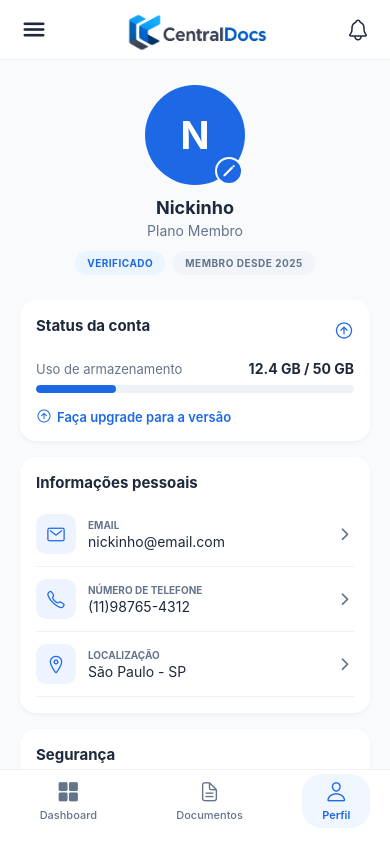
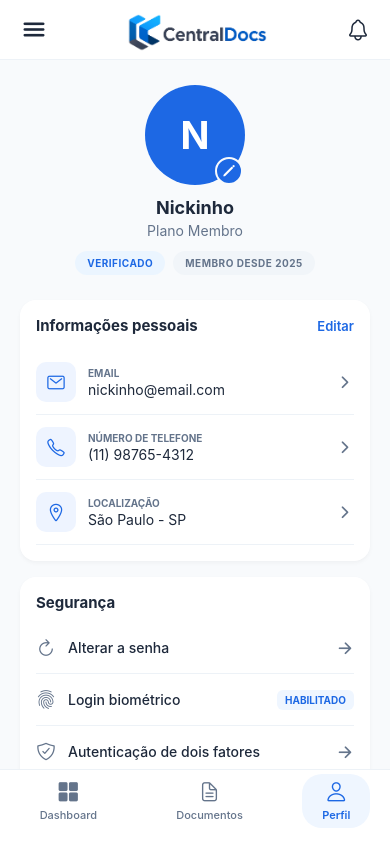
Before and after one commit to Arturqueiiroz/CentralDocsMobile, a React Native app: screen /Perfil in a window 390 px wide. Built offline with nearby package versions, Linux system fonts and the light colour scheme.

Commit message:
Implementa edição de perfil com modal e validações de entrada

```diff
--- a/src/Presentation/theme/PerfilCss.Tsx
+++ b/src/Presentation/theme/PerfilCss.Tsx
@@ -1,12 +1,4 @@
 import { StyleSheet } from "react-native";
-
-const badgeStyles = StyleSheet.create({
-    badgeRow: {
-        flexDirection: 'row',
-        gap: 8,
-        marginTop: 12,
-    },
-});
 
 const styles = StyleSheet.create({
     container: {
@@ -15,7 +7,7 @@ const styles = StyleSheet.create({
     },
     scrollContent: {
         paddingHorizontal: 20,
-        paddingBottom: 140, // Respiro confortável no final da rolagem
+        paddingBottom: 140,
     },
     profileHeaderContainer: {
         alignItems: 'center',
@@ -102,42 +94,6 @@ const styles = StyleSheet.create({
         color: '#1E293B',
         marginBottom: 10,
     },
-    storageTextRow: {
-        flexDirection: 'row',
-        justifyContent: 'space-between',
-        alignItems: 'center',
-        marginBottom: 8,
-    },
-    storageLabel: {
-        fontSize: 13,
-        color: '#64748B',
-    },
-    storageValue: {
-        fontSize: 14,
-        fontWeight: '700',
-        color: '#1E293B',
-    },
-    progressBarBackground: {
-        height: 8,
-        backgroundColor: '#F1F5F9',
-        borderRadius: 4,
-        overflow: 'hidden',
-        marginBottom: 15,
-    },
-    progressBarFill: {
-        height: '100%',
-        backgroundColor: '#1D68E4',
-        borderRadius: 4,
-    },
-    upgradeLink: {
-        flexDirection: 'row',
-        alignItems: 'center',
-    },
-    upgradeLinkText: {
-        color: '#1D68E4',
-        fontSize: 13,
-        fontWeight: '600',
-    },
     infoRow: {
         flexDirection: 'row',
         alignItems: 'center',
@@ -211,12 +167,47 @@ const styles = StyleSheet.create({
         fontSize: 16,
         fontWeight: '700',
     },
-    versionText: {
-        textAlign: 'center',
-        color: '#94A3B8',
-        fontSize: 10,
+    editarLink: {
+        fontSize: 13,
         fontWeight: '600',
-        letterSpacing: 0.8,
+    },
+    modalOverlay: {
+        flex: 1,
+        justifyContent: 'flex-end',
+        backgroundColor: 'rgba(0, 0, 0, 0.4)',
+    },
+    modalCard: {
+        backgroundColor: '#FFFFFF',
+        borderTopLeftRadius: 20,
+        borderTopRightRadius: 20,
+        paddingHorizontal: 20,
+        paddingTop: 20,
+        paddingBottom: 30,
+        maxHeight: '85%',
+    },
+    modalHeaderRow: {
+        flexDirection: 'row',
+        justifyContent: 'space-between',
+        alignItems: 'center',
+        marginBottom: 16,
+    },
+    modalTitle: {
+        fontSize: 17,
+        fontWeight: '700',
+    },
+    modalButtonsRow: {
+        flexDirection: 'row',
+        alignItems: 'center',
+        gap: 12,
+        marginTop: 6,
+    },
+    modalCancelButton: {
+        paddingVertical: 12,
+        paddingHorizontal: 16,
+    },
+    modalCancelText: {
+        fontSize: 15,
+        fontWeight: '600',
     },
 });
 
--- a/src/Presentation/views/Perfil/Perfil.tsx
+++ b/src/Presentation/views/Perfil/Perfil.tsx
@@ -1,31 +1,97 @@
-import React from 'react';
-import { StyleSheet, View, Text, TouchableOpacity, ScrollView, } from 'react-native';
+import React, { useState } from 'react';
+import { View, Text, TouchableOpacity, ScrollView, Modal, Alert, KeyboardAvoidingView, Platform } from 'react-native';
 import { Ionicons } from '@expo/vector-icons';
-import { HeaderScreen } from '../../components/Header'; // Ajuste os pontinhos de acordo com a pasta onde criar este arquivo
+import { useNavigation } from '@react-navigation/native';
+import { NativeStackNavigationProp } from '@react-navigation/native-stack';
+import { HeaderScreen } from '../../components/Header';
 import { FooterScreen } from "../../components/Footer";
+import { CustomInput } from '../../components/CustomTextInput';
+import { CustomButton } from '../../components/CustomButton';
 import { useTheme } from '../../context/ThemeContext';
+import { RootStackParamList } from '../../../../App';
 import styles from "../../theme/PerfilCss";
+
+type NavigationProp = NativeStackNavigationProp<RootStackParamList>;
+
+type DadosPerfil = {
+    nome: string;
+    email: string;
+    telefone: string;
+    localizacao: string;
+};
+
+const perfilInicial: DadosPerfil = {
+    nome: 'Nickinho',
+    email: 'nickinho@email.com',
+    telefone: '(11) 98765-4312',
+    localizacao: 'São Paulo - SP',
+};
 
 export default function PerfilScreen() {
     const { theme, isDarkMode } = useTheme();
+    const navigation = useNavigation<NavigationProp>();
+
+    const [perfil, setPerfil] = useState<DadosPerfil>(perfilInicial);
+    const [rascunho, setRascunho] = useState<DadosPerfil>(perfilInicial);
+    const [modalEdicaoAberto, setModalEdicaoAberto] = useState(false);
+
+    const [biometriaAtiva, setBiometriaAtiva] = useState(true);
+
+    const inicialAvatar = perfil.nome.trim().charAt(0).toUpperCase() || '?';
+
+    function abrirEdicao() {
+        setRascunho(perfil);
+        setModalEdicaoAberto(true);
+    }
+
+    function atualizarCampo(campo: string, valor: string) {
+        setRascunho((atual) => ({ ...atual, [campo]: valor }));
+    }
+
+    function salvarEdicao() {
+        if (!rascunho.nome.trim() || !rascunho.email.trim()) {
+            Alert.alert('Faltou algo', 'Nome e email não podem ficar em branco.');
+            return;
+        }
+        if (!rascunho.email.includes('@')) {
+            Alert.alert('Email inválido', 'Confere se digitou o email certinho.');
+            return;
+        }
+
+        setPerfil(rascunho);
+        setModalEdicaoAberto(false);
+    }
+
+    function confirmarLogout() {
+        Alert.alert('Sair da conta', 'Tem certeza que quer sair?', [
+            { text: 'Cancelar', style: 'cancel' },
+            {
+                text: 'Sair',
+                style: 'destructive',
+                onPress: () => navigation.navigate('Login'),
+            },
+        ]);
+    }
 
     return (
         <View style={[styles.container, { backgroundColor: theme.background }]}>
-            {/* HEADER REUTILIZÁVEL */}
             <HeaderScreen />
 
             <ScrollView showsVerticalScrollIndicator={false} contentContainerStyle={styles.scrollContent}>
 
-                {/* SEÇÃO DO AVATAR CENTRAL E BADGES */}
+                {/* Avatar e identificação */}
                 <View style={styles.profileHeaderContainer}>
                     <View style={[styles.avatarLargeContainer, { backgroundColor: theme.accentColor, shadowColor: theme.accentColor }]}>
-                        {/* Mantendo o padrão do círculo azul com a letra que você definiu */}
-                        <Text style={styles.avatarLargeText}>N</Text>
-                        <TouchableOpacity style={[styles.editBadge, { backgroundColor: theme.accentColor, borderColor: theme.background }]} activeOpacity={0.8}>
+                        <Text style={styles.avatarLargeText}>{inicialAvatar}</Text>
+                        <TouchableOpacity
+                            style={[styles.editBadge, { backgroundColor: theme.accentColor, borderColor: theme.background }]}
+                            activeOpacity={0.8}
+                            onPress={abrirEdicao}
+                        >
                             <Ionicons name="pencil" size={14} color="#FFFFFF" />
                         </TouchableOpacity>
                     </View>
-                    <Text style={[styles.profileName, { color: theme.textPrimary }]}>Nickinho</Text>
+                    <Text style={[styles.profileName, { color: theme.textPrimary }]}>{perfil.nome}</Text>
                     <Text style={[styles.profileRole, { color: theme.textSecondary }]}>Plano Membro</Text>
 
                     <View style={styles.badgeRow}>
@@ -38,76 +104,57 @@ export default function PerfilScreen() {
                     </View>
                 </View>
 
-                {/* CARD: STATUS DA CONTA (ARMAZENAMENTO) */}
+                {/* Informações pessoais */}
                 <View style={[styles.card, { backgroundColor: theme.card }]}>
                     <View style={styles.cardHeaderRow}>
-                        <Text style={[styles.cardTitle, { color: theme.textPrimary }]}>Status da conta</Text>
-                        <Ionicons name="arrow-up-circle-outline" size={20} color={theme.accentColor} />
+                        <Text style={[styles.cardTitle, { color: theme.textPrimary, marginBottom: 0 }]}>Informações pessoais</Text>
+                        <TouchableOpacity onPress={abrirEdicao}>
+                            <Text style={[styles.editarLink, { color: theme.accentColor }]}>Editar</Text>
+                        </TouchableOpacity>
                     </View>
 
-                    <View style={styles.storageTextRow}>
-                        <Text style={[styles.storageLabel, { color: theme.textSecondary }]}>Uso de armazenamento</Text>
-                        <Text style={[styles.storageValue, { color: theme.textPrimary }]}>12.4 GB / 50 GB</Text>
-                    </View>
-
-                    {/* Barra de progresso */}
-                    <View style={[styles.progressBarBackground, { backgroundColor: theme.borderColor }]}>
-                        <View style={[styles.progressBarFill, { width: '25%', backgroundColor: theme.accentColor }]} />
-                    </View>
-
-                    <TouchableOpacity style={styles.upgradeLink}>
-                        <Ionicons name="arrow-up-circle-outline" size={16} color={theme.accentColor} style={{ marginRight: 5 }} />
-                        <Text style={[styles.upgradeLinkText, { color: theme.accentColor }]}>Faça upgrade para a versão</Text>
-                    </TouchableOpacity>
-                </View>
-
-                {/* CARD: INFORMAÇÕES PESSOAIS */}
-                <View style={[styles.card, { backgroundColor: theme.card }]}>
-                    <Text style={[styles.cardTitle, { color: theme.textPrimary }]}>Informações pessoais</Text>
-
-                    {/* Item: Email */}
-                    <TouchableOpacity style={[styles.infoRow, { borderBottomColor: theme.borderColor }]}>
+                    <TouchableOpacity style={[styles.infoRow, { borderBottomColor: theme.borderColor }]} onPress={abrirEdicao}>
                         <View style={[styles.infoIconBox, { backgroundColor: isDarkMode ? theme.borderColor : '#EEF4FF' }]}>
                             <Ionicons name="mail-outline" size={20} color={theme.accentColor} />
                         </View>
                         <View style={styles.infoContent}>
                             <Text style={[styles.infoLabel, { color: theme.textSecondary }]}>EMAIL</Text>
-                            <Text style={[styles.infoValue, { color: theme.textPrimary }]}>nickinho@email.com</Text>
+                            <Text style={[styles.infoValue, { color: theme.textPrimary }]}>{perfil.email}</Text>
                         </View>
                         <Ionicons name="chevron-forward" size={18} color={theme.textSecondary} />
                     </TouchableOpacity>
 
-                    {/* Item: Telefone */}
-                    <TouchableOpacity style={[styles.infoRow, { borderBottomColor: theme.borderColor }]}>
+                    <TouchableOpacity style={[styles.infoRow, { borderBottomColor: theme.borderColor }]} onPress={abrirEdicao}>
                         <View style={[styles.infoIconBox, { backgroundColor: isDarkMode ? theme.borderColor : '#EEF4FF' }]}>
                             <Ionicons name="call-outline" size={20} color={theme.accentColor} />
                         </View>
                         <View style={styles.infoContent}>
                             <Text style={[styles.infoLabel, { color: theme.textSecondary }]}>NÚMERO DE TELEFONE</Text>
-                            <Text style={[styles.infoValue, { color: theme.textPrimary }]}>(11)98765-4312</Text>
+                            <Text style={[styles.infoValue, { color: theme.textPrimary }]}>{perfil.telefone}</Text>
                         </View>
                         <Ionicons name="chevron-forward" size={18} color={theme.textSecondary} />
                     </TouchableOpacity>
 
-                    {/* Item: Localização */}
-                    <TouchableOpacity style={[styles.infoRow, { borderBottomColor: theme.borderColor }]}>
+                    <TouchableOpacity style={[styles.infoRow, { borderBottomColor: theme.borderColor }]} onPress={abrirEdicao}>
                         <View style={[styles.infoIconBox, { backgroundColor: isDarkMode ? theme.borderColor : '#EEF4FF' }]}>
                             <Ionicons name="location-outline" size={20} color={theme.accentColor} />
                         </View>
                         <View style={styles.infoContent}>
                             <Text style={[styles.infoLabel, { color: theme.textSecondary }]}>LOCALIZAÇÃO</Text>
-                            <Text style={[styles.infoValue, { color: theme.textPrimary }]}>São Paulo - SP</Text>
+                            <Text style={[styles.infoValue, { color: theme.textPrimary }]}>{perfil.localizacao}</Text>
                         </View>
                         <Ionicons name="chevron-forward" size={18} color={theme.textSecondary} />
                     </TouchableOpacity>
                 </View>
 
-                {/* CARD: SEGURANÇA */}
+                {/* Segurança */}
                 <View style={[styles.card, { backgroundColor: theme.card }]}>
                     <Text style={[styles.cardTitle, { color: theme.textPrimary }]}>Segurança</Text>
 
-                    {/* Item: Alterar Senha */}
-                    <TouchableOpacity style={[styles.securityRow, { borderBottomColor: theme.borderColor }]}>
+                    <TouchableOpacity
+                        style={[styles.securityRow, { borderBottomColor: theme.borderColor }]}
+                        onPress={() => Alert.alert('Alterar senha', 'Indisponível no momento.')}
+                    >
                         <View style={styles.securityLeft}>
                             <Ionicons name="refresh-outline" size={20} color={theme.textSecondary} style={{ marginRight: 12 }} />
                             <Text style={[styles.securityText, { color: theme.textPrimary }]}>Alterar a senha</Text>
@@ -115,19 +162,28 @@ export default function PerfilScreen() {
                         <Ionicons name="arrow-forward" size={18} color={theme.textSecondary} />
                     </TouchableOpacity>
 
-                    {/* Item: Login Biométrico */}
-                    <TouchableOpacity style={[styles.securityRow, { borderBottomColor: theme.borderColor }]}>
+                    <TouchableOpacity
+                        style={[styles.securityRow, { borderBottomColor: theme.borderColor }]}
+                        onPress={() => setBiometriaAtiva((atual) => !atual)}
+                    >
                         <View style={styles.securityLeft}>
                             <Ionicons name="finger-print-outline" size={20} color={theme.textSecondary} style={{ marginRight: 12 }} />
                             <Text style={[styles.securityText, { color: theme.textPrimary }]}>Login biométrico</Text>
                         </View>
-                        <View style={[styles.habilitadoBadge, { backgroundColor: isDarkMode ? 'rgba(59, 130, 246, 0.15)' : '#EFF6FF' }]}>
-                            <Text style={[styles.habilitadoText, { color: theme.accentColor }]}>HABILITADO</Text>
+                        <View style={[
+                            styles.habilitadoBadge,
+                            { backgroundColor: biometriaAtiva ? (isDarkMode ? 'rgba(59, 130, 246, 0.15)' : '#EFF6FF') : theme.borderColor },
+                        ]}>
+                            <Text style={[styles.habilitadoText, { color: biometriaAtiva ? theme.accentColor : theme.textSecondary }]}>
+                                {biometriaAtiva ? 'HABILITADO' : 'DESATIVADO'}
+                            </Text>
                         </View>
                     </TouchableOpacity>
 
-                    {/* Item: Autenticação de dois fatores */}
-                    <TouchableOpacity style={[styles.securityRow, { borderBottomColor: theme.borderColor }]}>
+                    <TouchableOpacity
+                        style={[styles.securityRow, { borderBottomColor: theme.borderColor }]}
+                        onPress={() => Alert.alert('Autenticação de dois fatores', 'Indisponível no momento.')}
+                    >
                         <View style={styles.securityLeft}>
                             <Ionicons name="shield-checkmark-outline" size={20} color={theme.textSecondary} style={{ marginRight: 12 }} />
                             <Text style={[styles.securityText, { color: theme.textPrimary }]}>Autenticação de dois fatores</Text>
@@ -136,19 +192,81 @@ export default function PerfilScreen() {
                     </TouchableOpacity>
                 </View>
 
-                {/* BOTÃO SAIR */}
-                <TouchableOpacity style={[styles.logoutButton, { backgroundColor: theme.card, borderColor: theme.borderColor }]} activeOpacity={0.7}>
+                <TouchableOpacity
+                    style={[styles.logoutButton, { backgroundColor: theme.card, borderColor: theme.borderColor }]}
+                    activeOpacity={0.7}
+                    onPress={confirmarLogout}
+                >
                     <Ionicons name="log-out-outline" size={22} color="#DC2626" style={{ marginRight: 8 }} />
                     <Text style={styles.logoutText}>Sair</Text>
                 </TouchableOpacity>
-
-                {/* VERSÃO DO APP */}
-                <Text style={[styles.versionText, { color: theme.textSecondary }]}>APP VERSION 2.4.1 (BUILD 829)</Text>
-
             </ScrollView>
 
             <FooterScreen />
 
+            {/* Modal de edição do perfil */}
+            <Modal
+                animationType="slide"
+                transparent={true}
+                visible={modalEdicaoAberto}
+                onRequestClose={() => setModalEdicaoAberto(false)}
+            >
+                <KeyboardAvoidingView
+                    behavior={Platform.OS === 'ios' ? 'padding' : undefined}
+                    style={styles.modalOverlay}
+                >
+                    <View style={[styles.modalCard, { backgroundColor: theme.card }]}>
+                        <View style={styles.modalHeaderRow}>
+                            <Text style={[styles.modalTitle, { color: theme.textPrimary }]}>Editar perfil</Text>
+                            <TouchableOpacity onPress={() => setModalEdicaoAberto(false)}>
+                                <Ionicons name="close" size={24} color={theme.textSecondary} />
+                            </TouchableOpacity>
+                        </View>
+
+                        <ScrollView showsVerticalScrollIndicator={false}>
+                            <CustomInput
+                                label="Nome"
+                                placeholder="Como podemos te chamar?"
+                                property="nome"
+                                value={rascunho.nome}
+                                onChangeText={atualizarCampo}
+                            />
+                            <CustomInput
+                                label="Email"
+                                placeholder="seuemail@exemplo.com"
+                                property="email"
+                                value={rascunho.email}
+                                onChangeText={atualizarCampo}
+                                keyboardType="email-address"
+                            />
+                            <CustomInput
+                                label="Telefone"
+                                placeholder="(11) 98765-4312"
+                                property="telefone"
+                                value={rascunho.telefone}
+                                onChangeText={atualizarCampo}
+                                keyboardType="phone-pad"
+                            />
+                            <CustomInput
+                                label="Localização"
+                                placeholder="Cidade - UF"
+                                property="localizacao"
+                                value={rascunho.localizacao}
+                                onChangeText={atualizarCampo}
+                            />
+                        </ScrollView>
+
+                        <View style={styles.modalButtonsRow}>
+                            <TouchableOpacity style={styles.modalCancelButton} onPress={() => setModalEdicaoAberto(false)}>
+                                <Text style={[styles.modalCancelText, { color: theme.textSecondary }]}>Cancelar</Text>
+                            </TouchableOpacity>
+                            <View style={{ flex: 1 }}>
+                                <CustomButton title="Salvar" onPress={salvarEdicao} />
+                            </View>
+                        </View>
+                    </View>
+                </KeyboardAvoidingView>
+            </Modal>
         </View>
     );
 }
```
Also changed, not shown: 1 other file (tests, documents, lock files or other folders).
